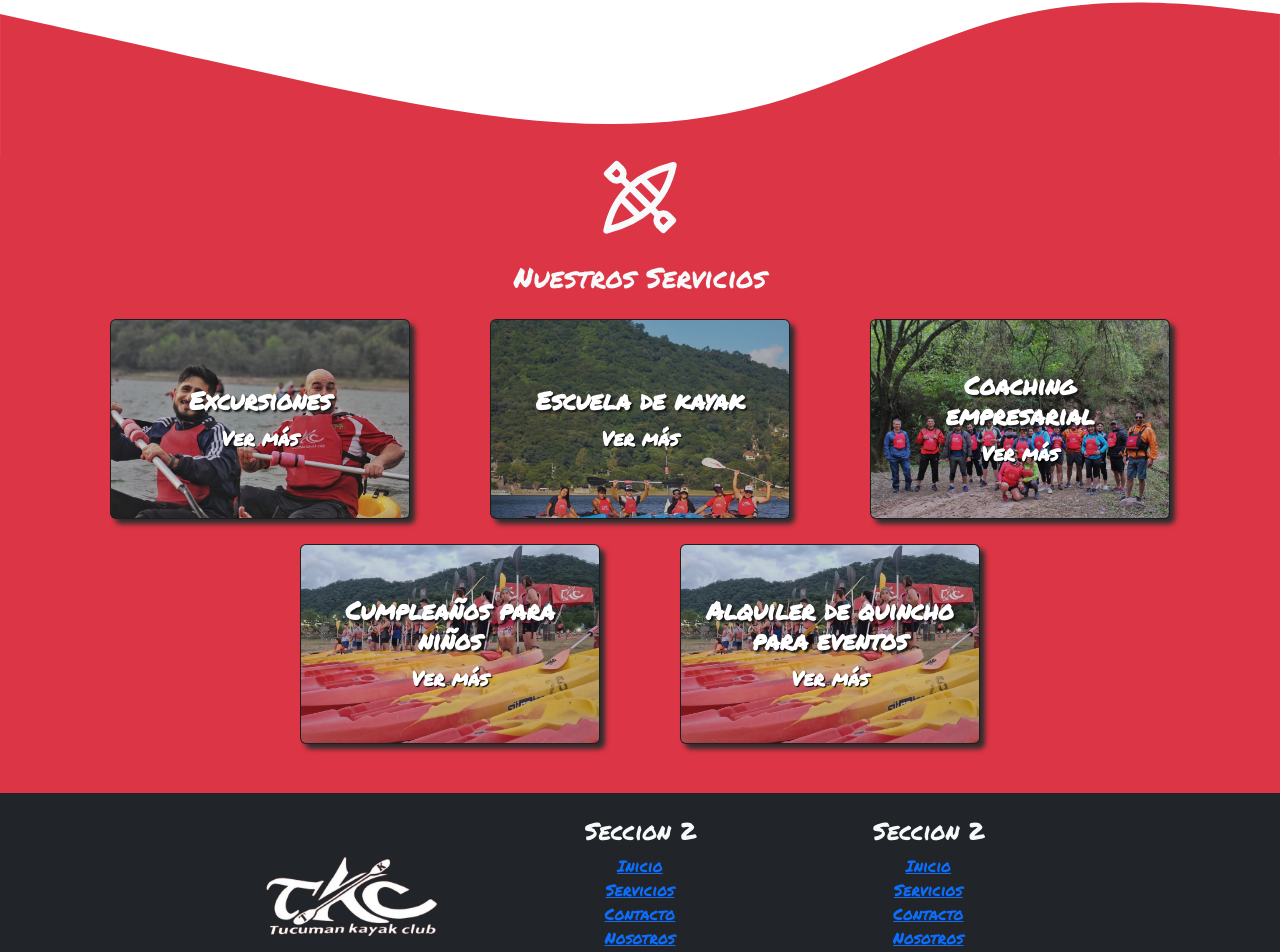
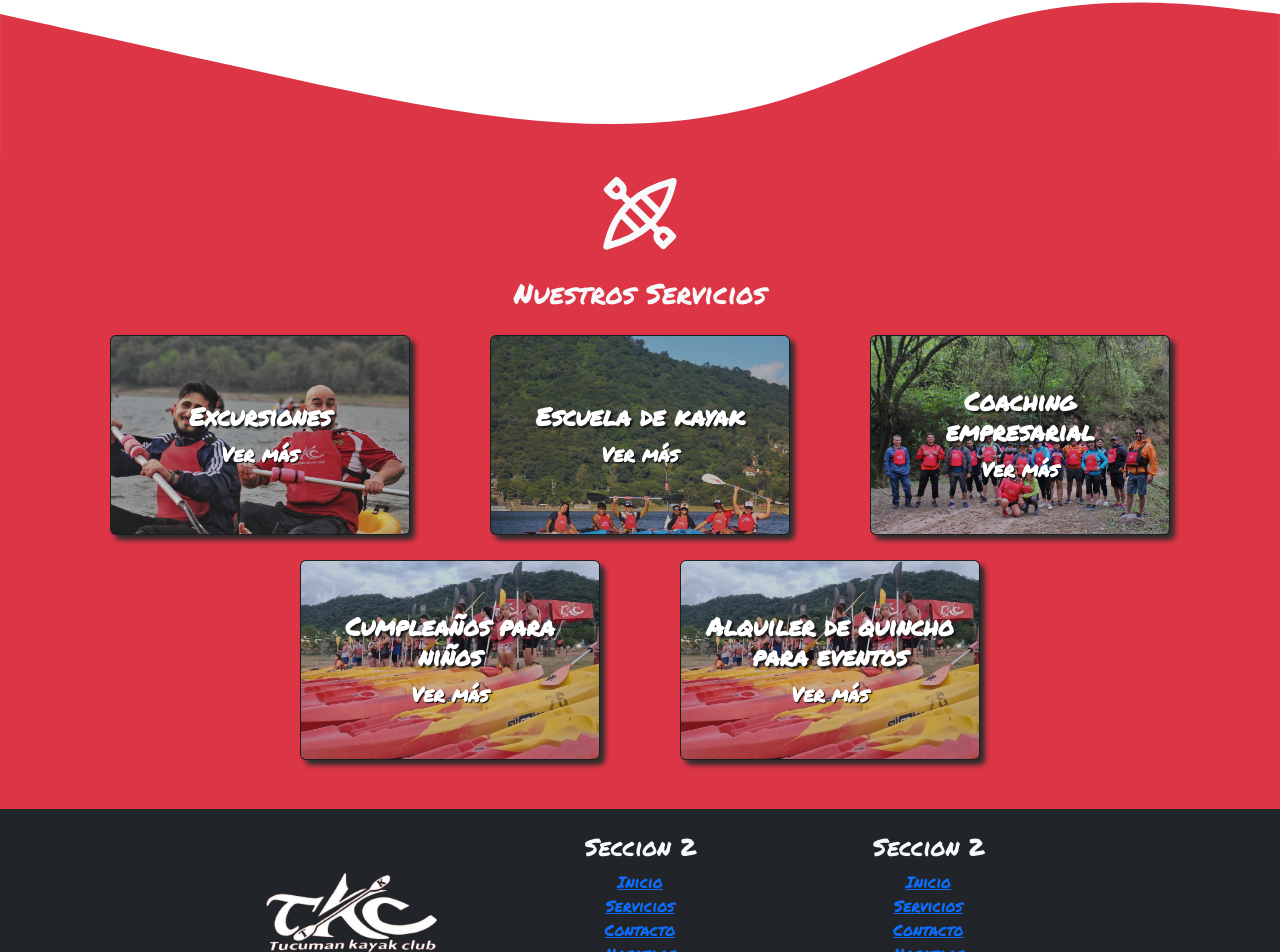
Before and after one commit to joaquin-fuentes/TKC-Front, a React (Vite) app: page / in a window 1280 px wide. Shown: the part 1115-2067 px from the top of the page. Built offline with nearby package versions, Linux system fonts and the light colour scheme.

Commit message:
cambie distancia entre servicios y wave

```diff
--- a/src/components/views/Servicios.jsx
+++ b/src/components/views/Servicios.jsx
@@ -13,7 +13,7 @@ const Servicios = () => {
     return (
         <div className='bg-danger'>
             <Container className=''>
-                <div className='d-flex flex-column justify-content-center align-items-center'>
+                <div className='d-flex flex-column justify-content-center align-items-center pt-3'>
                     <TbKayak className='iconoKayak text-light ' />
                     <h3 className='text-light m-0 p-4 text-center '> Nuestros Servicios</h3>
                 </div>
```
